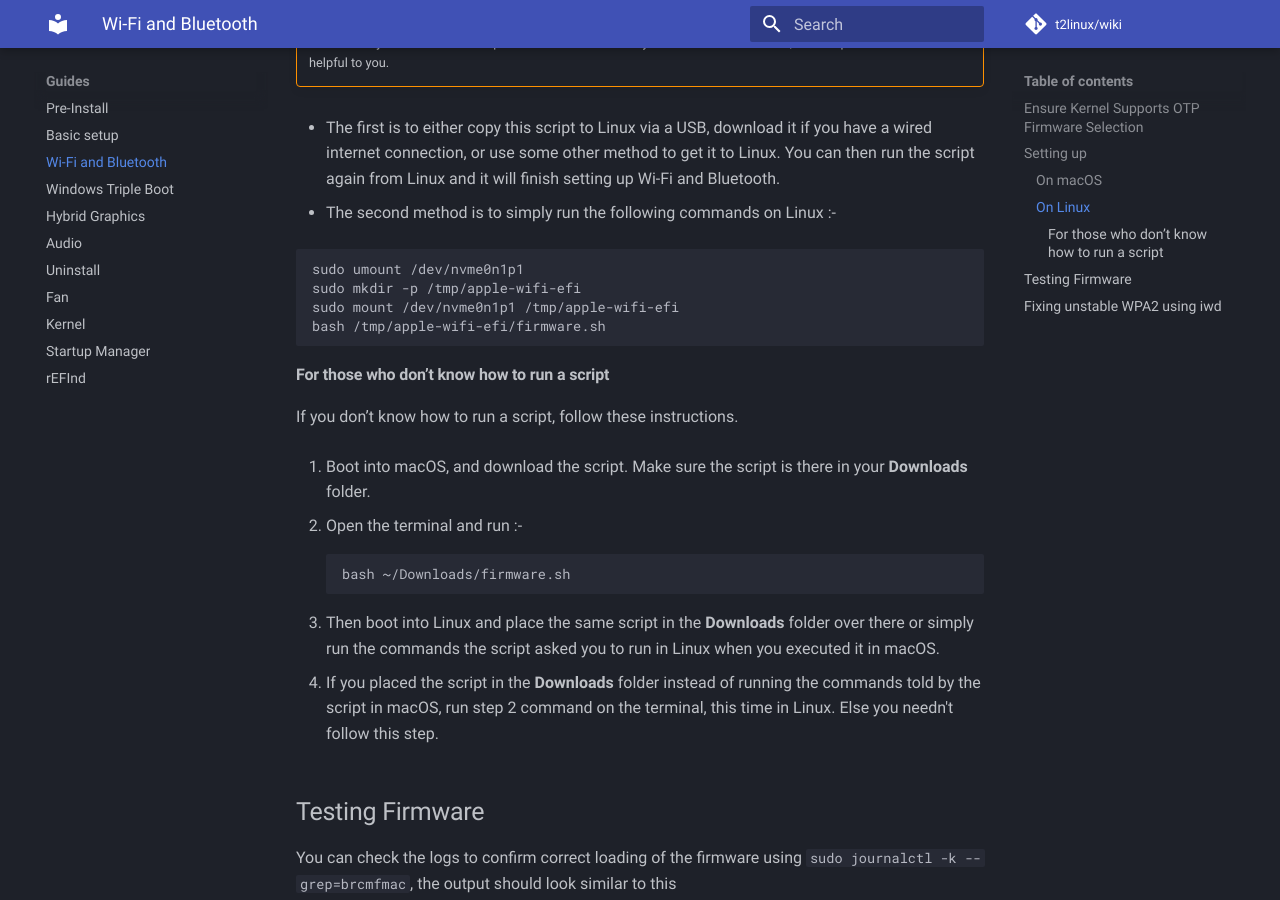
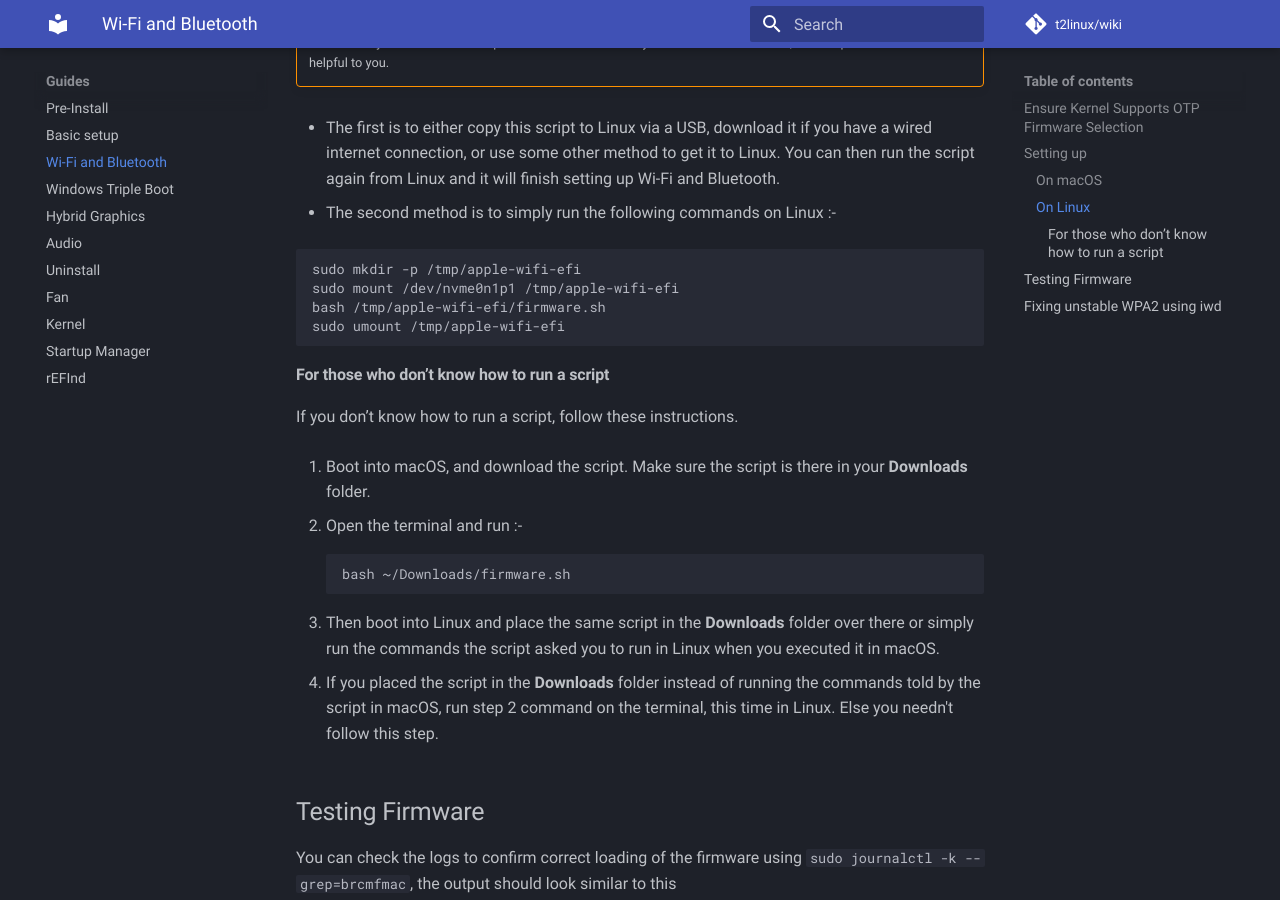
Before and after one commit to t2linux/wiki, an MkDocs documentation site: the page built from docs/guides/wifi-bluetooth.md, in a window 1280 px wide and 900 px high, scrolled down 1415 px. Built offline with MkDocs 1.6.1 and Material for MkDocs 9.7.7, drawn with Linux system fonts in a browser that asks for light colours; comment, search, counter and statistics services are not loaded.

Commit message:
Improve the linux part of the firmware script (#500)

````diff
--- a/docs/guides/wifi-bluetooth.md
+++ b/docs/guides/wifi-bluetooth.md
@@ -40,10 +40,10 @@ You have two options here. You can follow either of the two, its purely based on
 - The second method is to simply run the following commands on Linux :-
 
   ```sh
-  sudo umount /dev/nvme0n1p1
   sudo mkdir -p /tmp/apple-wifi-efi
   sudo mount /dev/nvme0n1p1 /tmp/apple-wifi-efi
   bash /tmp/apple-wifi-efi/firmware.sh
+  sudo umount /tmp/apple-wifi-efi
   ```
 
 #### For those who don’t know how to run a script
````
Also changed, not shown: 1 other file.
